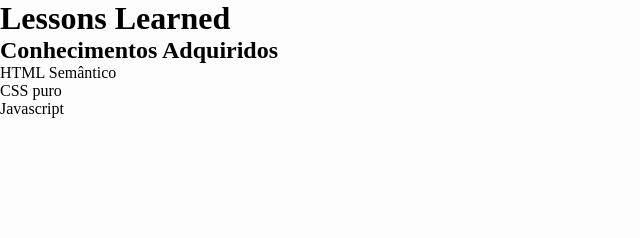
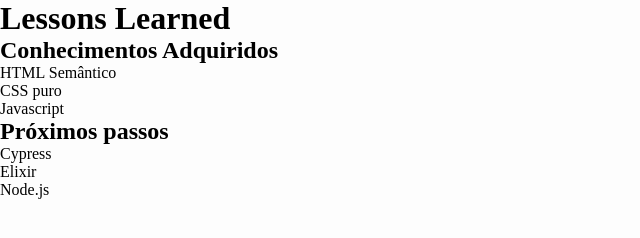
Before and after one commit to DN4Davi/Lessons-Learned, a website built with Vite: page index.html in a window 1280 px wide. Shown: the whole page, without its empty margins (0-640 px from the left). Built offline with nearby package versions, Linux system fonts and the light colour scheme.

Commit message:
Requisito 07 completo

```diff
--- a/index.html
+++ b/index.html
@@ -18,6 +18,14 @@
           <li>Javascript</li>
         </ul>
       </section>
+      <section aria-labelledby="to-learn-title">
+        <h2 id="to-learn-title">Próximos passos</h2>
+        <ul id="to-learn">
+          <li>Cypress</li>
+          <li>Elixir</li>
+          <li>Node.js</li>
+        </ul>
+      </section>
     </main>
     <script src="src/main.js" type="module"></script>
   </body>
```
Also changed, not shown: cypress/e2e/spec.cy.js (+1 -1 lines), README.md.
